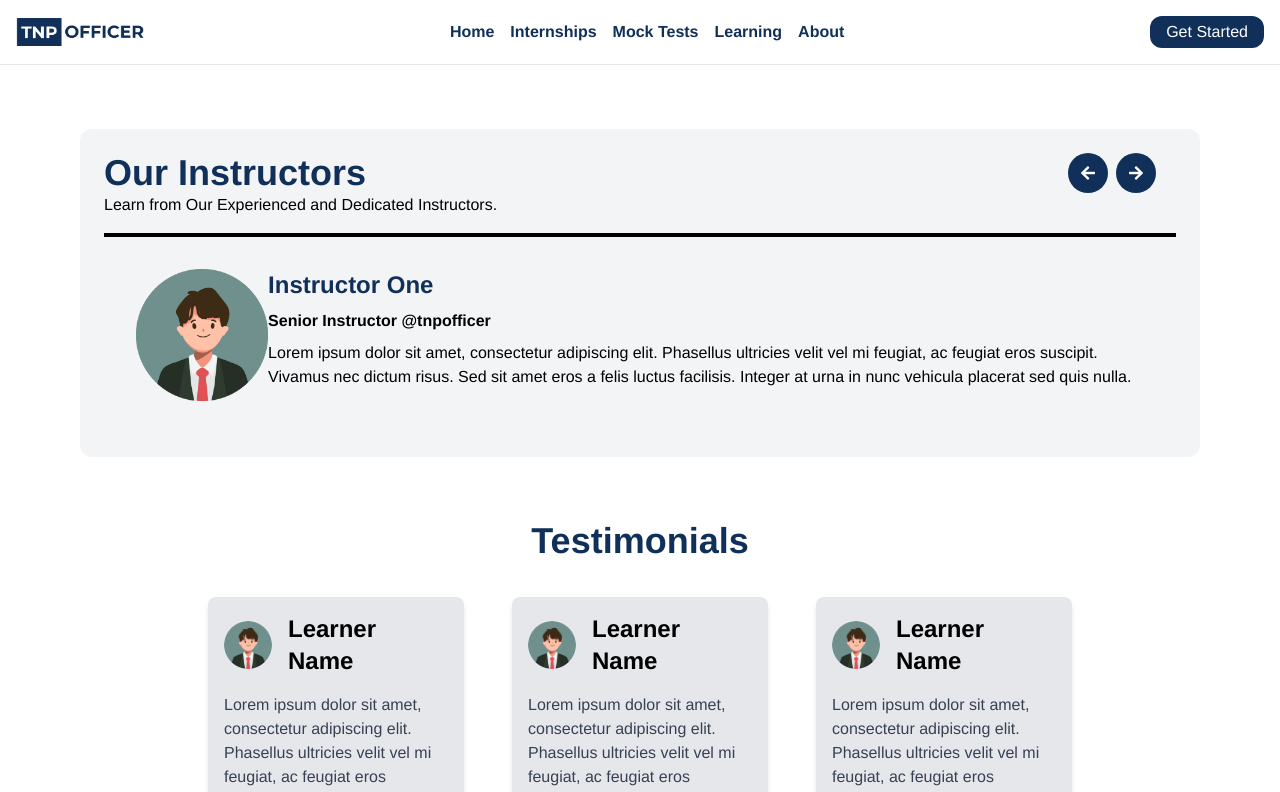
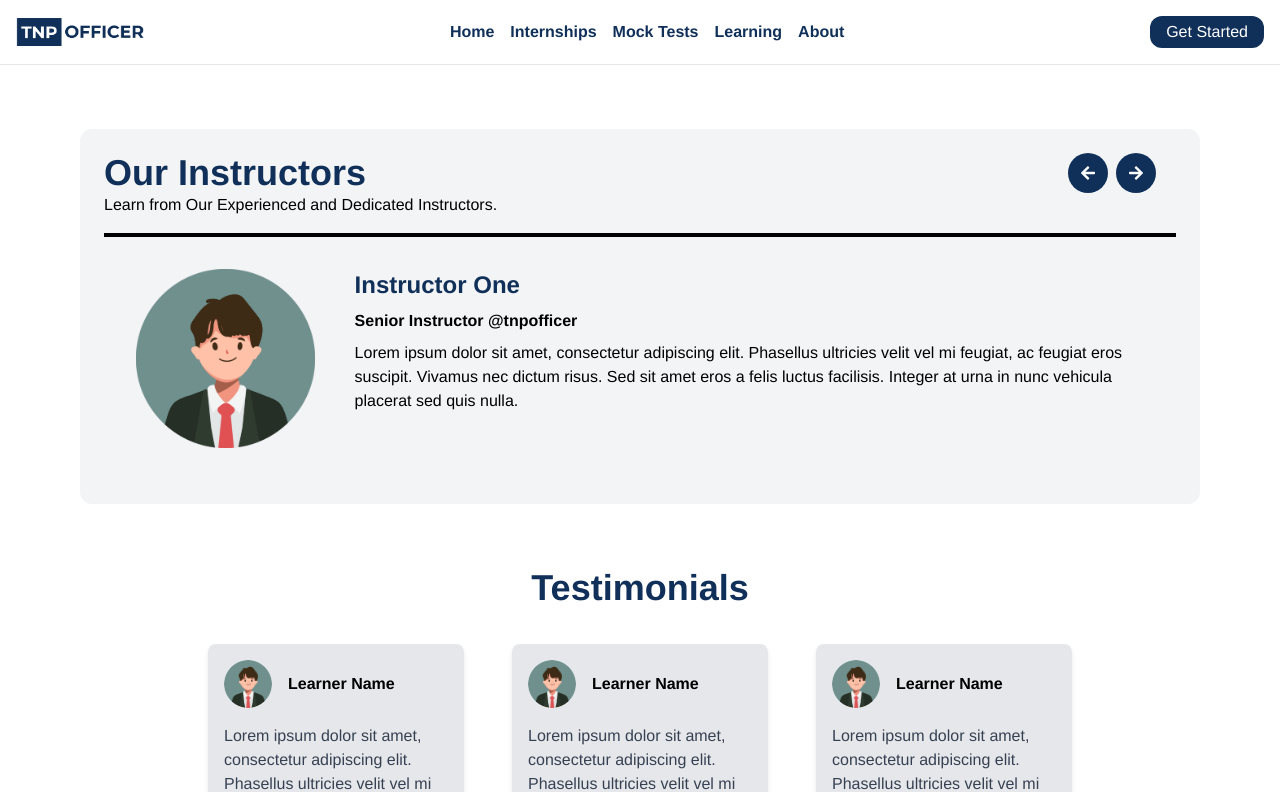
Before and after one commit to Sahil3982/TNP-Assi, a React (Vite) app: page / in a window 1280 px wide. Shown: the top 792 px of the page. Built offline with nearby package versions, Linux system fonts and the light colour scheme.

Commit message:
Everything fixed

```diff
--- a/src/Components/Card.jsx
+++ b/src/Components/Card.jsx
@@ -7,7 +7,7 @@ const Card = () => {
         <div className='flex-shrink-0'>
           <img src='profile.png' className='w-12 h-auto rounded-full' alt='Instructor' />
         </div>
-        <div className='ml-4 text-2xl text-blue-500 font-semibold'>
+        <div className='ml-4  text-blue-500 font-semibold'>
           Learner Name
         </div>
       </div>
--- a/src/Components/Course.jsx
+++ b/src/Components/Course.jsx
@@ -15,12 +15,12 @@ const Course = () => {
     },
     {
       name: 'Instructor Three',
-      position: 'Junior Instructor @tnpofficer',
+      position: 'Experienced Instructor @tnpofficer',
       description: 'Vestibulum ante ipsum primis in faucibus orci luctus et ultrices posuere cubilia curae; Donec velit neque, auctor sit amet aliquam vel, ullamcorper sit amet ligula. Sed porttitor lectus nibh. Nulla porttitor accumsan tincidunt.',
     },
     {
       name: 'Instructor Four',
-      position: 'Junior Instructor @tnpofficer',
+      position: 'Pro Instructor @tnpofficer',
       description: 'Vestibulum ante ipsum primis in faucibus orci luctus et ultrices posuere cubilia curae; Donec velit neque, auctor sit amet aliquam vel, ullamcorper sit amet ligula. Sed porttitor lectus nibh. Nulla porttitor accumsan tincidunt.',
     },
   ];
@@ -58,9 +58,9 @@ const Course = () => {
         </div>
       </div>
       <div className='border-black border-solid border-2 mt-4'></div>
-      <div className='flex flex-col md:flex-row justify-between p-8 items-center md:items-start'>
+      <div className='flex flex-col md:flex-row justify-between gap-10 p-8 items-center md:items-start'>
         <div className='mb-6 md:mb-0'>
-        <img src='profile.png' className='w-48 md:w-64 h-auto' alt='Instructor' />
+        <img src='profile.png' className='w-64 md:w-96 h-auto' alt='Instructor' />
         </div>
         <div className='text-center md:text-left'>
           <b className='text-blue text-2xl'>{currentInstructor.name}</b><br />
```
